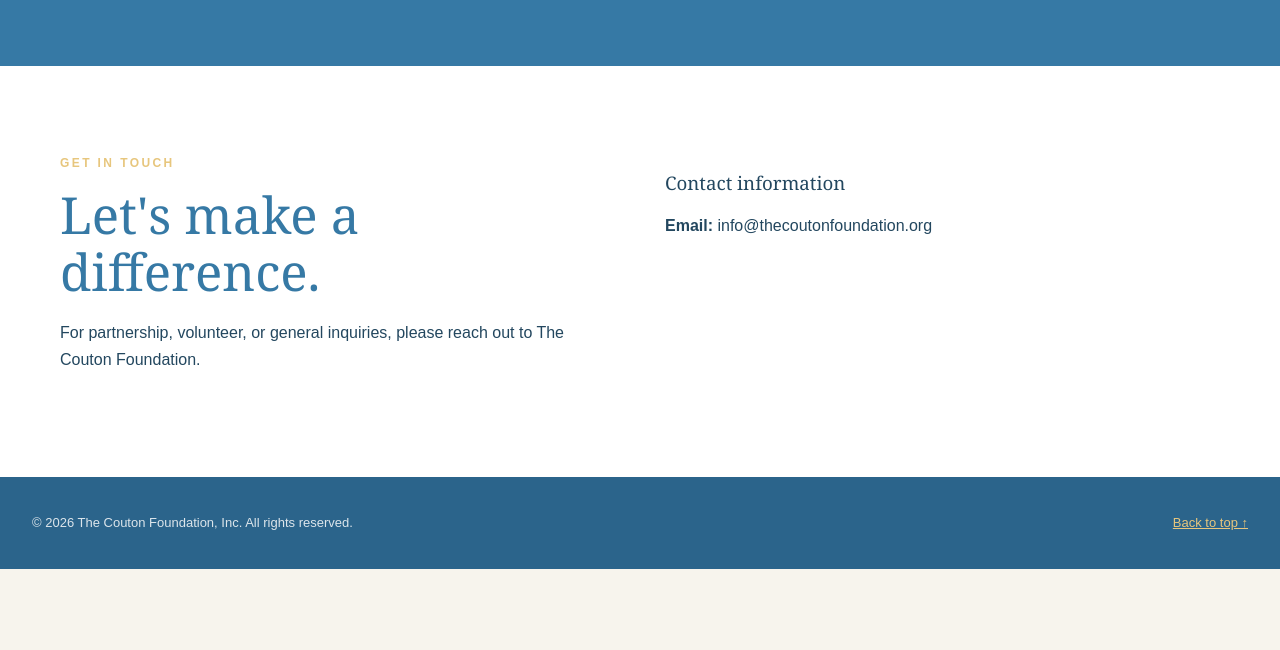
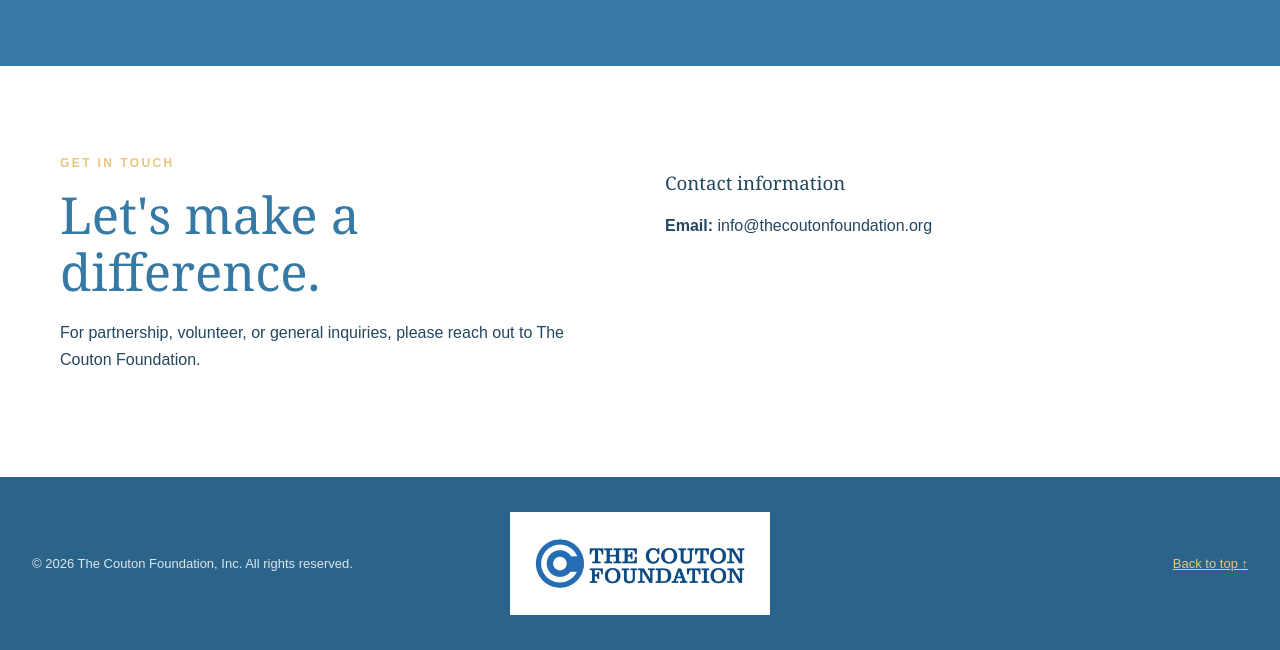
Before and after one commit to gbc19/couton-foundation-website, a plain HTML site: page index.html in a window 1280 px wide. Shown: the part 3139-3789 px from the top of the page. Before the commit the page ends 3708 px from the top, so only its background shows below. Drawn offline with Linux system fonts and the light colour scheme.

Commit message:
Add supplied horizontal foundation logo to footer

```diff
--- a/index.html
+++ b/index.html
@@ -55,6 +55,8 @@
     .foot{width:calc(100% - 64px);display:grid;grid-template-columns:minmax(0,1fr) auto minmax(0,1fr);gap:24px;align-items:center}
     .foot> :first-child{justify-self:start;text-align:left}
     .foot> :last-child{justify-self:end;text-align:right}
+    .footer-logo{width:260px;max-width:100%;justify-self:center}
+    .footer-logo img{display:block;width:100%;height:auto}
     .foot a{color:#e7c67d}
     @media(max-width:850px){.nav{flex-wrap:wrap;padding:12px 0}.brand{min-width:0}nav{order:3;width:100%;overflow:auto;padding:5px 0 10px;gap:18px}.pillar-grid{grid-template-columns:1fr 1fr}.pillar:nth-child(2){border:0}.intro-grid,.impact-grid,.contact-grid{grid-template-columns:1fr;gap:30px}.cards{grid-template-columns:1fr 1fr}}
     @media(max-width:560px){.wrap{width:min(100% - 30px,1160px)}.hero{min-height:540px}.hero-copy{padding:65px 0}.pillar-grid,.cards{grid-template-columns:1fr}.pillar{border-right:0;border-bottom:1px solid #ffffff33;padding:12px 0}.foot{width:calc(100% - 30px);grid-template-columns:1fr;gap:16px}.foot> :first-child,.foot> :last-child{justify-self:center;text-align:center}section{padding:65px 0}}
@@ -161,7 +163,7 @@
 <footer>
   <div class="wrap foot">
     <div>© <span id="year"></span> The Couton Foundation, Inc. All rights reserved.</div>
-    <div class="footer-logo"></div>
+    <div class="footer-logo"><img src="assets/couton-foundation-logo-horizontal.jpg" alt="The Couton Foundation" width="1920" height="757"></div>
     <div><a href="#home">Back to top ↑</a></div>
   </div>
 </footer>
```
Also changed, not shown: assets/couton-foundation-logo-horizontal.jpg (added).
